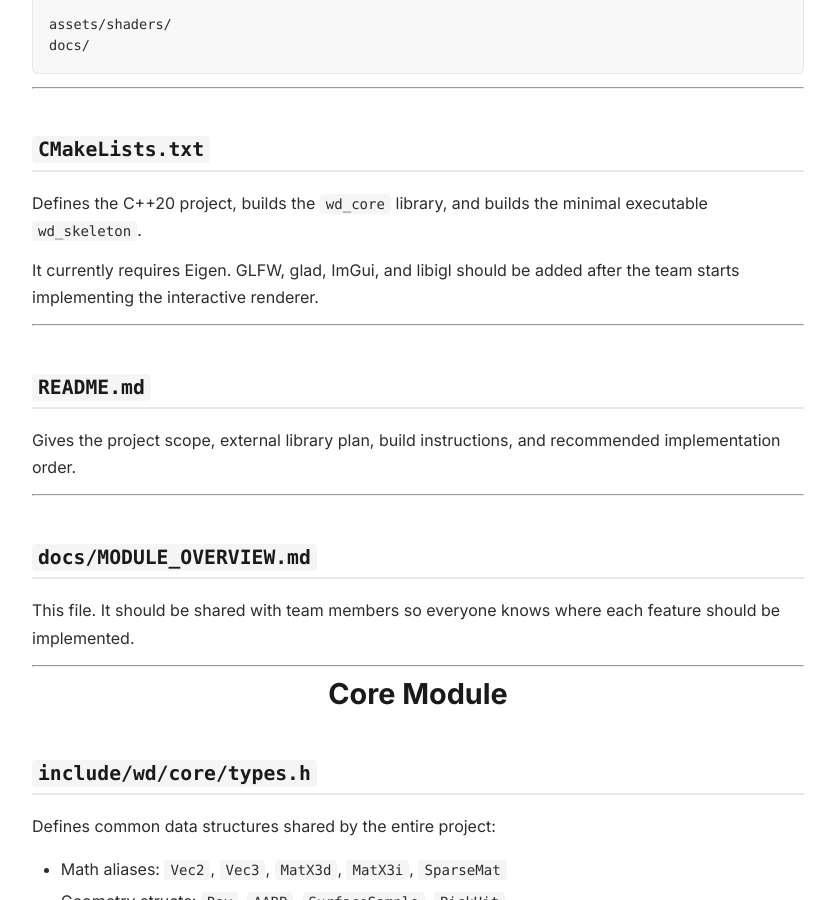
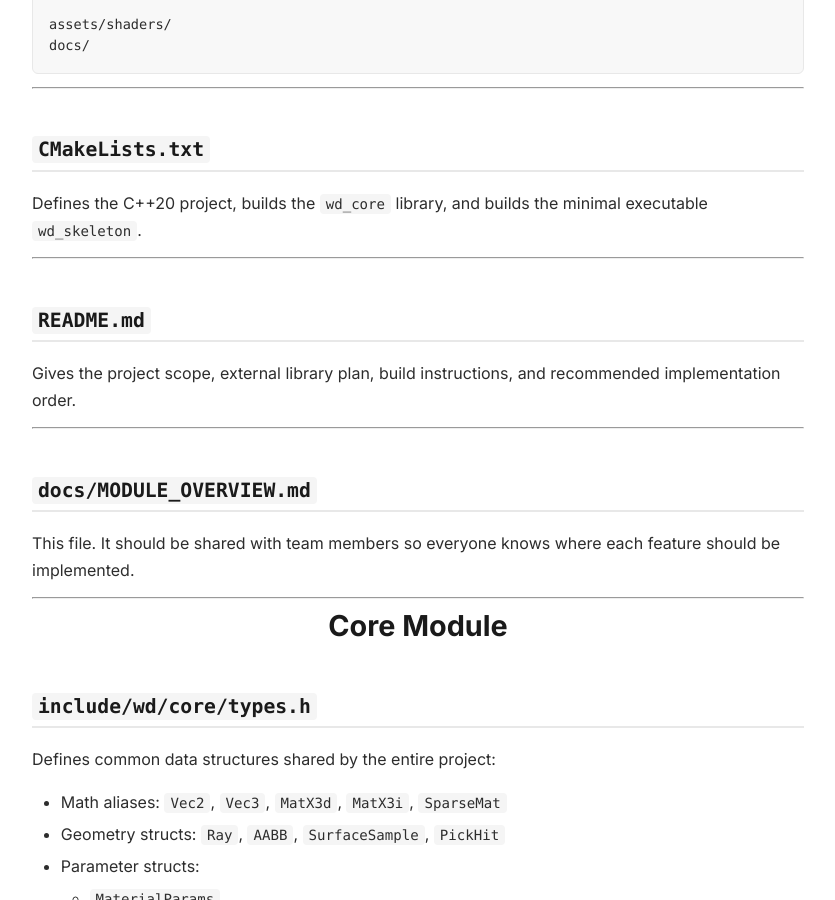
Before and after one commit to owenlambchops/CS184-final-project, a Jekyll site: the page built from water_droplet_sim_skeleton/docs/MODULE_OVERVIEW.md, in a window 1280 px wide and 900 px high, scrolled down 877 px. Shown: the whole window, without its empty margins (222-1057 px from the left). Built offline with Jekyll 4.4.1, drawn with Linux system fonts in a browser that asks for light colours; our own code applies the rules of GitHub Pages for plain Markdown files.

```diff
--- a/water_droplet_sim_skeleton/docs/MODULE_OVERVIEW.md
+++ b/water_droplet_sim_skeleton/docs/MODULE_OVERVIEW.md
@@ -42,8 +42,6 @@
 ## `CMakeLists.txt`
 
 Defines the C++20 project, builds the `wd_core` library, and builds the minimal executable `wd_skeleton`.
-
-It currently requires Eigen. GLFW, glad, ImGui, and libigl should be added after the team starts implementing the interactive renderer.
 
 ---
 
```
Also changed, not shown: 1 other file.
